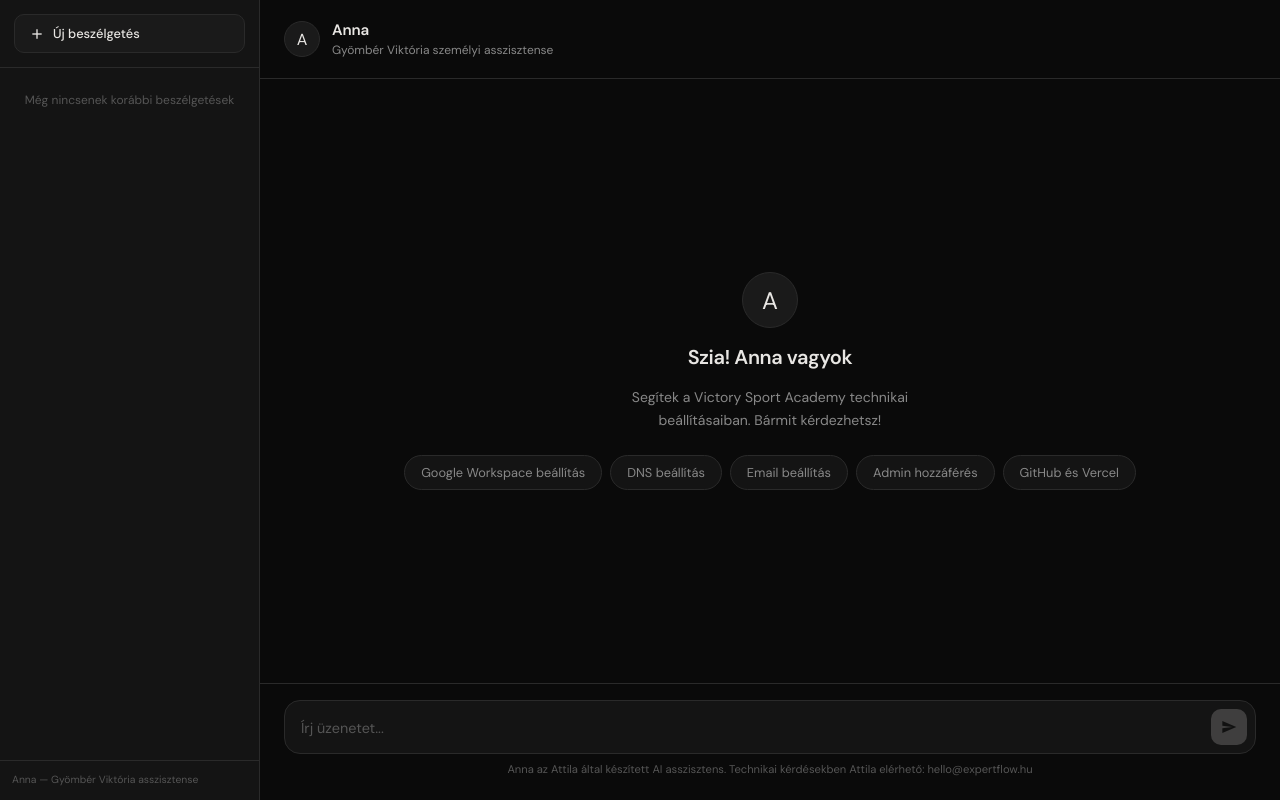
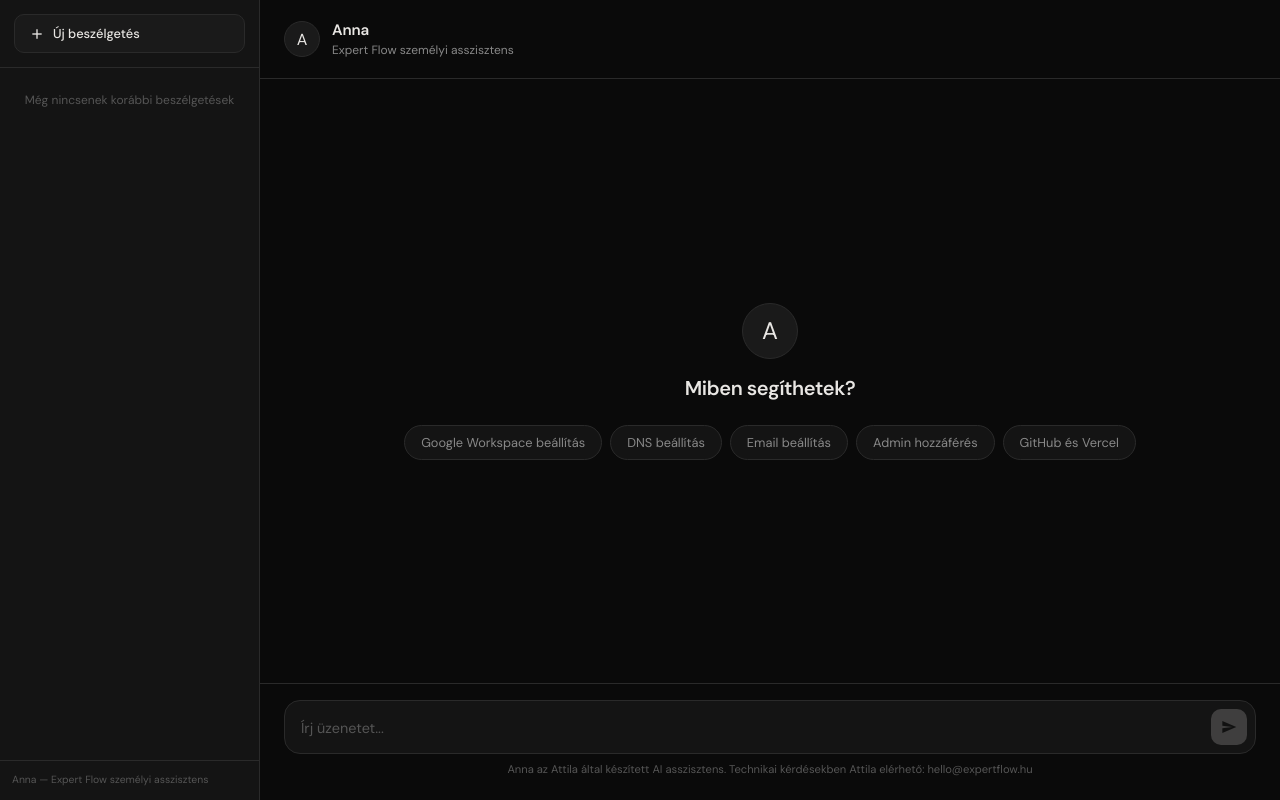
Before and after one commit to expertflow-attila/viki-chat, a website: page index.html in a window 1280 px wide. Drawn offline with Linux system fonts and the light colour scheme.

Commit message:
Simplify welcome: remove subtitle, update branding to Expert Flow

```diff
--- a/index.html
+++ b/index.html
@@ -23,7 +23,7 @@
         <!-- Conversations loaded dynamically -->
       </div>
       <div class="sidebar__footer">
-        <span class="sidebar__brand">Anna — Gyömbér Viktória asszisztense</span>
+        <span class="sidebar__brand">Anna — Expert Flow személyi asszisztens</span>
       </div>
     </aside>
 
@@ -40,7 +40,7 @@
         <div class="header-icon">A</div>
         <div class="header-info">
           <div class="header-title">Anna</div>
-          <div class="header-status">Gyömbér Viktória személyi asszisztense</div>
+          <div class="header-status">Expert Flow személyi asszisztens</div>
         </div>
       </header>
 
@@ -48,10 +48,7 @@
       <div class="messages" id="messages">
         <div class="welcome" id="welcome">
           <div class="welcome__icon">A</div>
-          <div class="welcome__title">Szia! Anna vagyok</div>
-          <div class="welcome__subtitle">
-            Segítek a Victory Sport Academy technikai beállításaiban. Bármit kérdezhetsz!
-          </div>
+          <div class="welcome__title">Miben segíthetek?</div>
           <div class="welcome__suggestions">
             <button class="welcome__suggestion">Google Workspace beállítás</button>
             <button class="welcome__suggestion">DNS beállítás</button>
```
